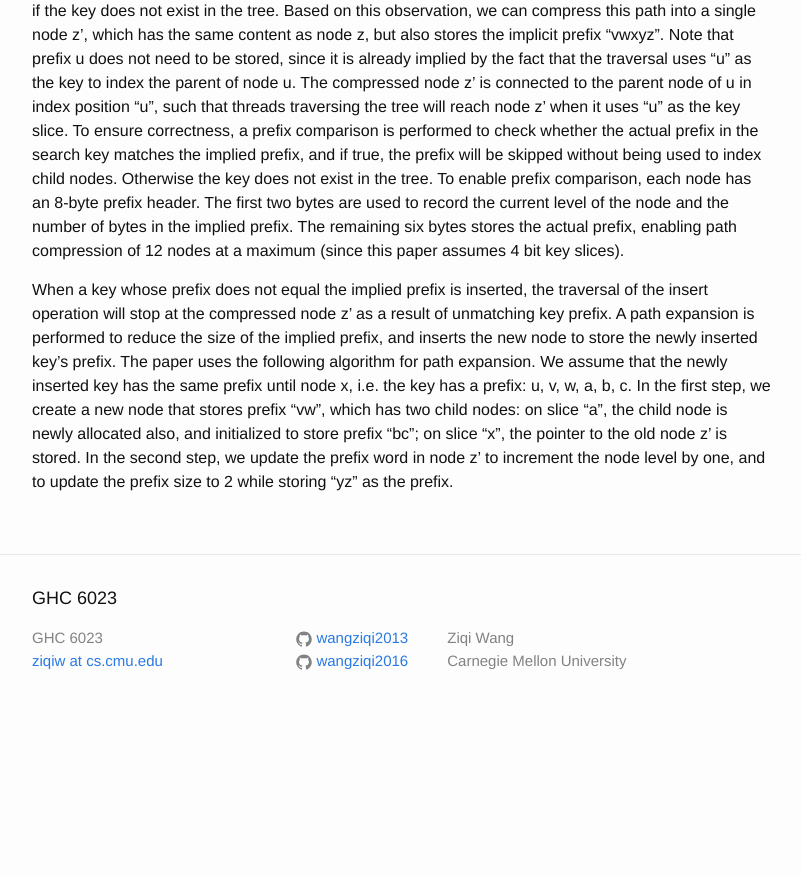
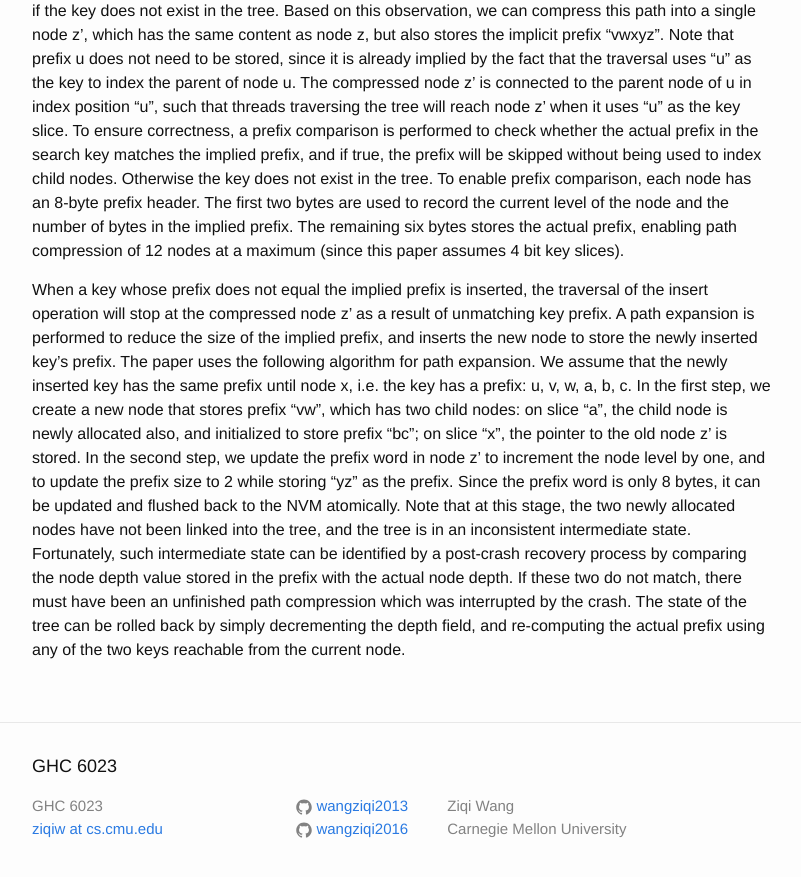
Before and after one commit to wangziqi2013/wangziqi2013.github.io, a Jekyll site: the page built from _posts/2019-11-29-wort.markdown, in a window 1280 px wide and 900 px high, scrolled down 1411 px. Shown: the top 877 px of the window, without its empty margins (238-1039 px from the left). Built offline with Jekyll 4.4.1, drawn with Linux system fonts in a browser that asks for light colours; before the commit the page ends 2143 px from its top, so only the background shows below that.

Commit message:
Adding recovery

```diff
--- a/_posts/2019-11-29-wort.markdown
+++ b/_posts/2019-11-29-wort.markdown
@@ -65,4 +65,10 @@ expansion. We assume that the newly inserted key has the same prefix until node
 In the first step, we create a new node that stores prefix "vw", which has two child nodes: on slice "a", the child node
 is newly allocated also, and initialized to store prefix "bc"; on slice "x", the pointer to the old node z' is stored.
 In the second step, we update the prefix word in node z' to increment the node level by one, and to update the prefix size
-to 2 while storing "yz" as the prefix.
+to 2 while storing "yz" as the prefix. Since the prefix word is only 8 bytes, it can be updated and flushed back to
+the NVM atomically. Note that at this stage, the two newly allocated nodes have not been linked into the tree, and the
+tree is in an inconsistent intermediate state. Fortunately, such intermediate state can be identified by a post-crash
+recovery process by comparing the node depth value stored in the prefix with the actual node depth. If these two do not
+match, there must have been an unfinished path compression which was interrupted by the crash. The state of the tree
+can be rolled back by simply decrementing the depth field, and re-computing the actual prefix using any of the two keys
+reachable from the current node.
```
